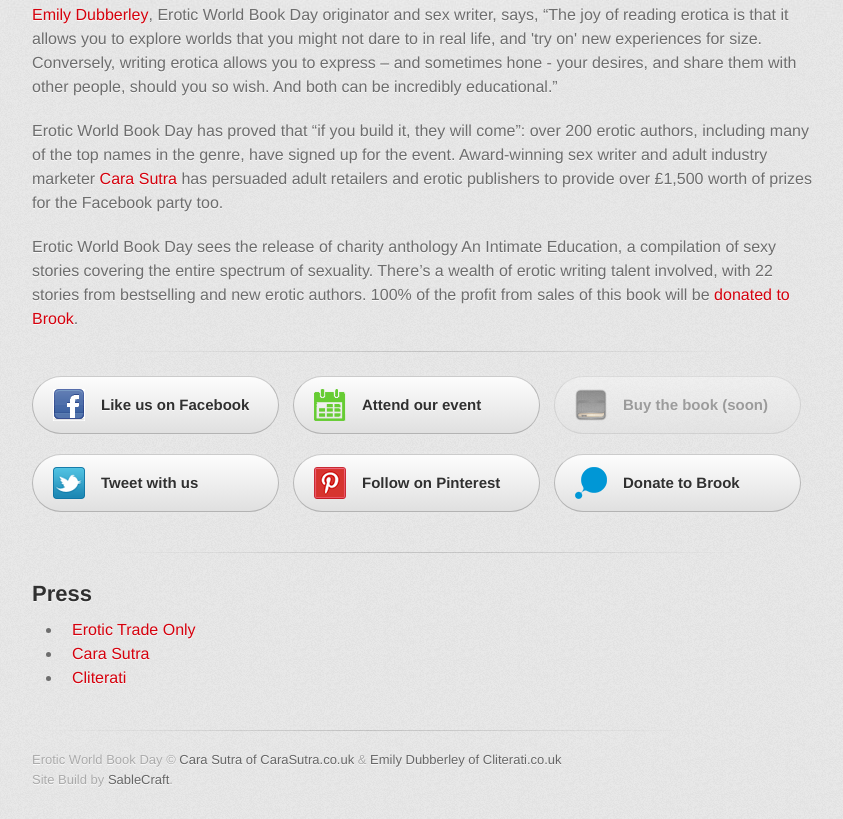
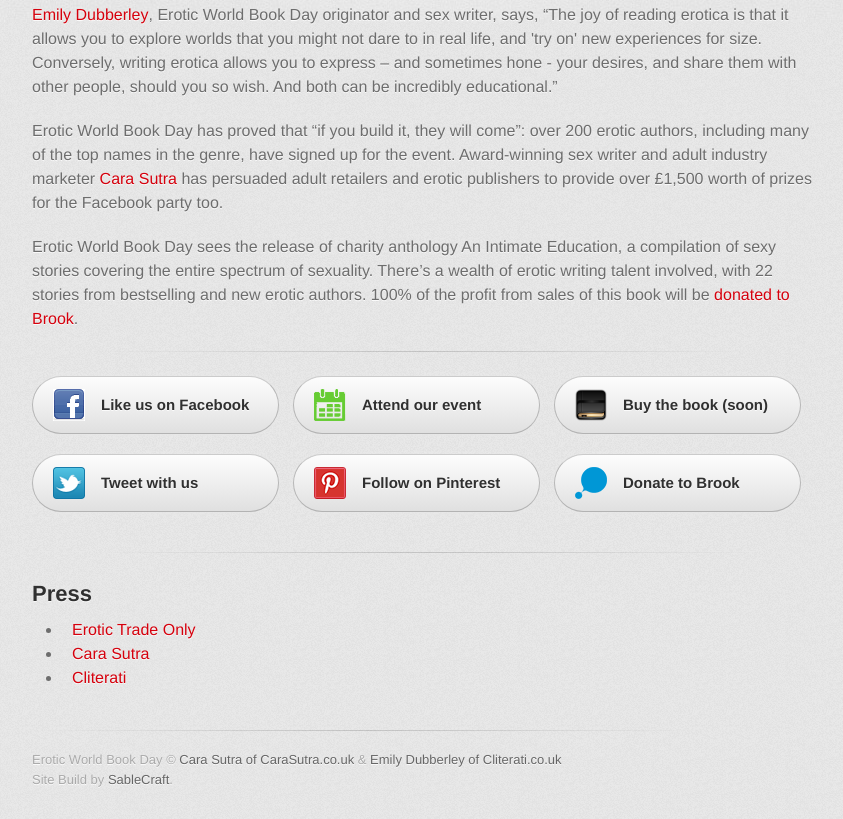
Before and after one commit to carasutra/ewbd, a plain HTML site: page index.html in a window 1280 px wide. Shown: the part 551-1370 px from the top of the page, without its empty margins (216-1059 px from the left). Drawn offline with Linux system fonts and the light colour scheme; a web font is replaced by a local one.

Commit message:
enliven book linkage

```diff
--- a/index.html
+++ b/index.html
@@ -36,7 +36,7 @@
         <section id="downloads" class="clearfix">
           <a target="_blank" href="https://www.facebook.com/eroticworldbookday" id="facebook" class="button"><span>Like us on Facebook</span></a>
           <a target="_blank" href="https://www.facebook.com/events/880543642004967/" id="event" class="button"><span>Attend our event</span></a>
-          <a target="_blank" href="#" id="book" class="button"><span>Buy the book (soon)</span></a>
+          <a target="_blank" href="http://mybook.to/intimateeducation" id="book" class="button"><span>Buy the book (soon)</span></a>
 
           <a target="_blank" href="https://twitter.com/search?f=realtime&q=%23ewbd&src=typd" id="twitter" class="button"><span>Tweet with us</span></a>
           <a target="_blank" href="https://www.pinterest.com/carasutra/erotic-world-book-day/" id="pinterest" class="button"><span>Follow on Pinterest</span></a>
--- a/stylesheets/stylesheet.css
+++ b/stylesheets/stylesheet.css
@@ -176,7 +176,7 @@ a.button span {
   background: transparent url(../images/book.png) 12px 50% no-repeat;
 }
 
-#book { opacity: 0.4;  }
+#bookoff { opacity: 0.4;  }
 
 
 #pinterest span {
```
